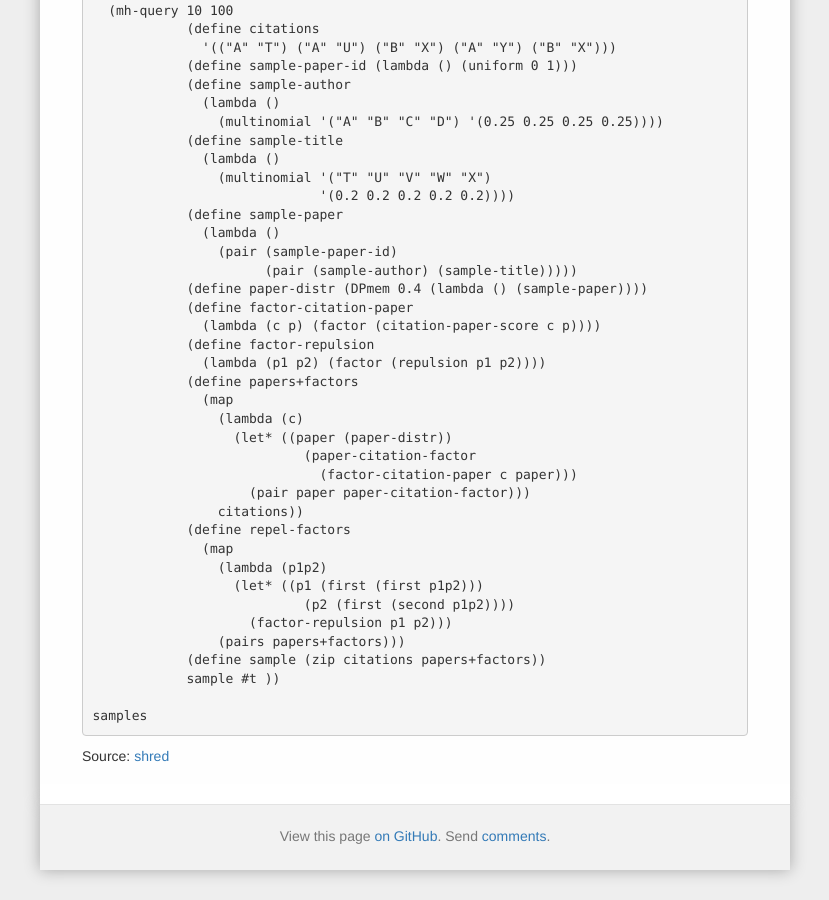
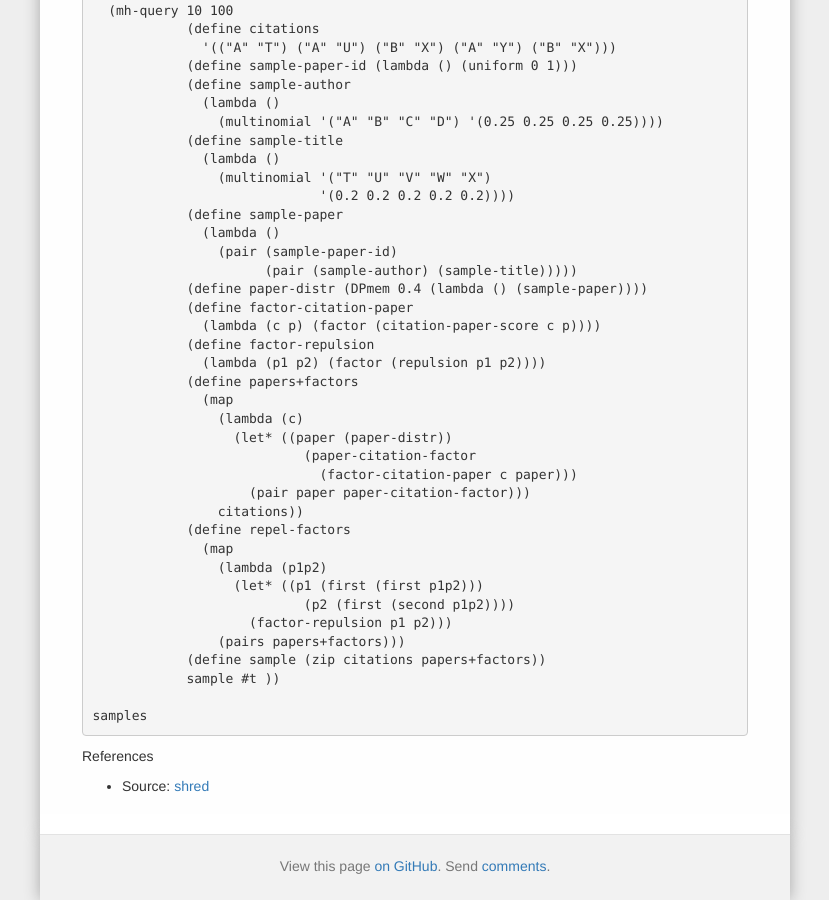
Before and after one commit to forestdb/forestdb.org, a Jekyll site: the page built from models/cm-bench.md, in a window 1280 px wide and 900 px high, scrolled down 1186 px. Shown: the whole window, without its empty margins (225-1054 px from the left). Built offline with Jekyll 4.4.1, drawn with Linux system fonts in a browser that asks for light colours; nearby versions of some CDN libraries; a script that is not in the unit is left out.

Commit message:
Update cm-bench.md

```diff
--- a/models/cm-bench.md
+++ b/models/cm-bench.md
@@ -101,4 +101,7 @@
 
     samples
 
-Source: [shred](https://github.com/LFY/shred/blob/master/benchmarks/cm.ss)
+
+References
+
+- Source: [shred](https://github.com/LFY/shred/blob/master/benchmarks/cm.ss)
```
